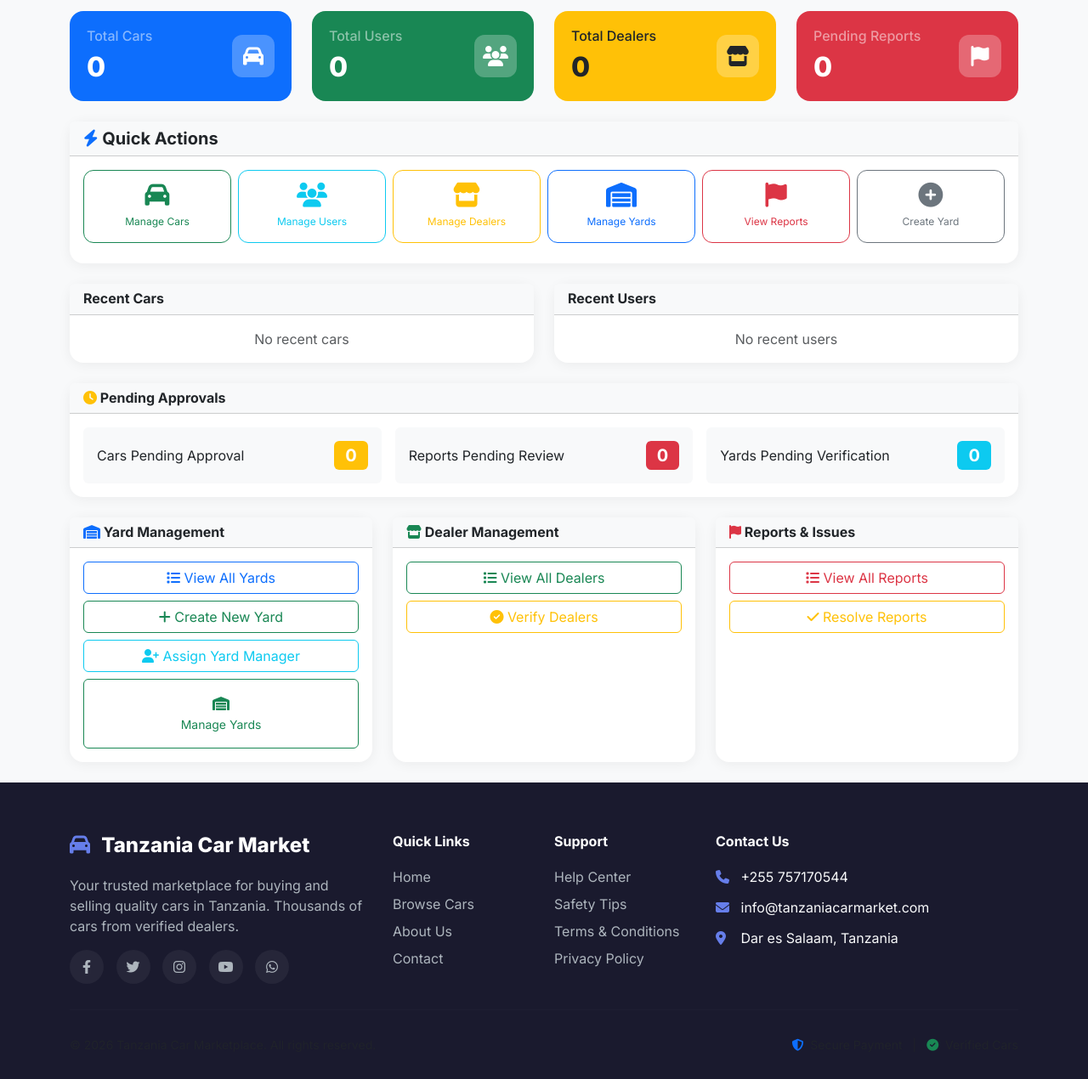
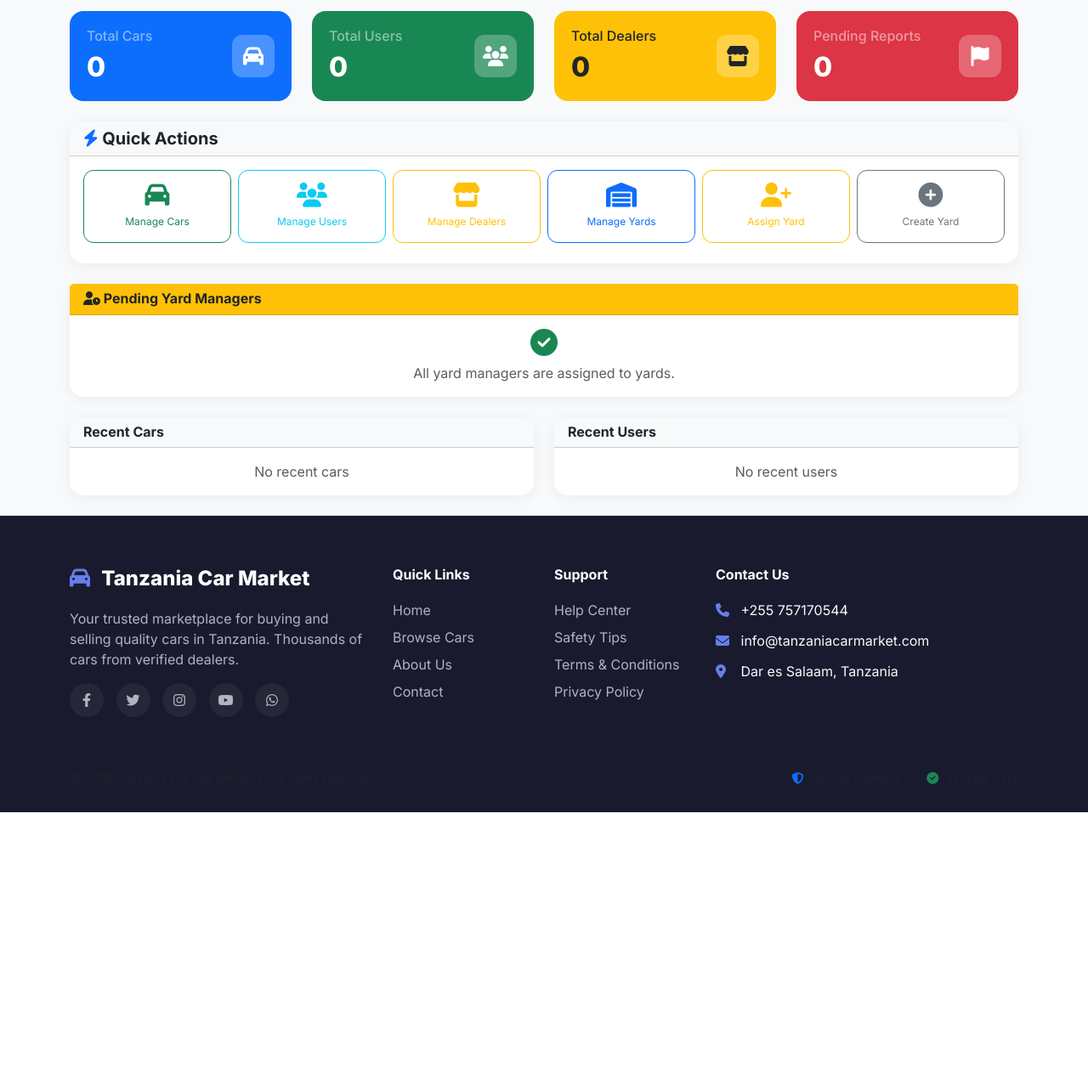
Before and after one commit to mswimamtui0/tanzania-cars-marketplace, a Django app: page /en/admin/cars/ in a window 1280 px wide. Shown: the part 207-1477 px from the top of the page at 85% size. After the commit the page ends 1163 px from the top, so only its background shows below. Run offline with Django 4.2, Linux system fonts and the light colour scheme; a user stored in the database is signed in; data comes from the database, SQL or seed files in the repository.

Commit message:
Add pending yard managers section to admin dashboard

```diff
--- a/marketplace/views.py
+++ b/marketplace/views.py
@@ -782,6 +782,7 @@ def yard_verify_dealer(request, dealer_id):
 # ========== ADMIN DASHBOARD ==========
 
 @login_required
+@login_required
 def admin_dashboard(request):
     """Admin dashboard view."""
     if not request.user.is_staff:
@@ -794,16 +795,29 @@ def admin_dashboard(request):
     total_reports = Report.objects.filter(status='pending').count()
     pending_cars = Car.objects.filter(is_approved=False).count()
 
+    # Get pending yard managers (users with yard_manager role but no yard assigned)
+    pending_yard_managers = UserProfile.objects.filter(
+        role='yard_manager'
+    ).exclude(
+        user__managed_yards__isnull=False  # Exclude those already assigned to a yard
+    ).select_related('user')
+
+    # Get pending yards (yards without managers)
+    pending_yards = Yard.objects.filter(manager__isnull=True, is_active=False)
+
     context = {
         'total_cars': total_cars,
         'total_users': total_users,
         'total_dealers': total_dealers,
         'total_reports': total_reports,
         'pending_cars': pending_cars,
+        'pending_yard_managers': pending_yard_managers,
+        'pending_yards': pending_yards,
         'recent_cars': Car.objects.order_by('-created_at')[:10],
         'recent_users': User.objects.order_by('-date_joined')[:10],
     }
     return render(request, 'marketplace/admin_dashboard.html', context)
+
 
 @login_required
 def admin_users(request):
@@ -1264,3 +1278,65 @@ def set_language(request):
             request.session[translation.LANGUAGE_SESSION_KEY] = language
             messages.success(request, _('Language changed successfully!'))
     return redirect(request.META.get('HTTP_REFERER', 'home'))
+
+@login_required
+def admin_verify_yard(request, yard_id):
+    """Admin verify yard view."""
+    if not request.user.is_staff:
+        messages.error(request, _('Access denied. Admin only.'))
+        return redirect('home')
+
+    yard = get_object_or_404(Yard, id=yard_id)
+    yard.is_active = not yard.is_active
+    yard.save()
+
+    status = 'activated' if yard.is_active else 'deactivated'
+    messages.success(request, _('Yard {} successfully!').format(status))
+    return redirect('admin_yards')
+
+
+
+@login_required
+def admin_verify_yard_list(request):
+    """Admin view to verify pending yards."""
+    if not request.user.is_staff:
+        messages.error(request, _('Access denied. Admin only.'))
+        return redirect('home')
+
+    # Get all yards that are not verified
+    pending_yards = Yard.objects.filter(is_active=False)
+
+    context = {
+        'pending_yards': pending_yards,
+    }
+    return render(request, 'marketplace/admin_verify_yard_list.html', context)
+
+@login_required
+def admin_verify_yard(request, yard_id):
+    """Admin verify a specific yard."""
+    if not request.user.is_staff:
+        messages.error(request, _('Access denied. Admin only.'))
+        return redirect('home')
+
+    yard = get_object_or_404(Yard, id=yard_id)
+    yard.is_active = True
+    yard.save()
+
+    messages.success(request, f'Yard "{yard.name}" verified successfully!')
+    return redirect('admin_verify_yard_list')
+
+
+@login_required
+def admin_verify_yard_list(request):
+    """Admin view to verify pending yards."""
+    if not request.user.is_staff:
+        messages.error(request, _('Access denied. Admin only.'))
+        return redirect('home')
+
+    # Get all yards that are not active
+    pending_yards = Yard.objects.filter(is_active=False)
+
+    context = {
+        'pending_yards': pending_yards,
+    }
+    return render(request, 'marketplace/admin_verify_yard_list.html', context)
--- a/templates/marketplace/admin_dashboard.html
+++ b/templates/marketplace/admin_dashboard.html
@@ -44,11 +44,6 @@
         font-weight: 800;
     }
 
-    .stat-card .stat-label {
-        color: #6c757d;
-        font-size: 0.9rem;
-    }
-
     .btn-action {
         border-radius: 12px;
         padding: 15px 10px;
@@ -72,6 +67,27 @@
 
     .btn-action small {
         font-size: 0.75rem;
+    }
+
+    .pending-item {
+        border-left: 4px solid #ffc107;
+        transition: all 0.3s ease;
+    }
+
+    .pending-item:hover {
+        background-color: #fff8e1;
+    }
+
+    .pending-item .badge-pending {
+        background: #ffc107;
+        color: #000;
+        animation: pulse 2s infinite;
+    }
+
+    @keyframes pulse {
+        0% { opacity: 1; }
+        50% { opacity: 0.6; }
+        100% { opacity: 1; }
     }
 </style>
 
@@ -143,6 +159,50 @@
         </div>
     </div>
 
+    <!-- Pending Yard Managers Alert -->
+    {% if pending_yard_managers %}
+    <div class="alert alert-warning alert-dismissible fade show mb-4">
+        <div class="d-flex align-items-center">
+            <i class="fas fa-exclamation-triangle fa-2x me-3"></i>
+            <div>
+                <h5 class="mb-1">{% trans "Pending Yard Managers" %}</h5>
+                <p class="mb-0">
+                    {% blocktrans count count=pending_yard_managers|length %}
+                    There is {{ count }} yard manager waiting to be assigned to a yard.
+                    {% plural %}
+                    There are {{ count }} yard managers waiting to be assigned to a yard.
+                    {% endblocktrans %}
+                </p>
+            </div>
+            <a href="#pending-yard-managers" class="btn btn-warning ms-auto">
+                <i class="fas fa-arrow-right"></i> {% trans "Assign Now" %}
+            </a>
+        </div>
+    </div>
+    {% endif %}
+
+    <!-- Pending Yards Alert -->
+    {% if pending_yards %}
+    <div class="alert alert-info alert-dismissible fade show mb-4">
+        <div class="d-flex align-items-center">
+            <i class="fas fa-warehouse fa-2x me-3"></i>
+            <div>
+                <h5 class="mb-1">{% trans "Pending Yards" %}</h5>
+                <p class="mb-0">
+                    {% blocktrans count count=pending_yards|length %}
+                    There is {{ count }} yard waiting to be activated.
+                    {% plural %}
+                    There are {{ count }} yards waiting to be activated.
+                    {% endblocktrans %}
+                </p>
+            </div>
+            <a href="{% url 'admin_yards' %}" class="btn btn-info ms-auto">
+                <i class="fas fa-arrow-right"></i> {% trans "Activate Now" %}
+            </a>
+        </div>
+    </div>
+    {% endif %}
+
     <!-- Quick Actions -->
     <div class="card dashboard-card mb-4">
         <div class="card-header bg-light">
@@ -175,9 +235,9 @@
                     </a>
                 </div>
                 <div class="col-md-2 col-4 mb-2">
-                    <a href="{% url 'admin_reports' %}" class="btn btn-outline-danger btn-action w-100">
-                        <i class="fas fa-flag"></i>
-                        <small>{% trans "View Reports" %}</small>
+                    <a href="{% url 'admin_assign_yard' %}" class="btn btn-outline-warning btn-action w-100">
+                        <i class="fas fa-user-plus"></i>
+                        <small>{% trans "Assign Yard" %}</small>
                     </a>
                 </div>
                 <div class="col-md-2 col-4 mb-2">
@@ -187,6 +247,51 @@
                     </a>
                 </div>
             </div>
+        </div>
+    </div>
+
+    <!-- Pending Yard Managers Section -->
+    <div id="pending-yard-managers" class="card dashboard-card mb-4">
+        <div class="card-header bg-warning">
+            <h6 class="mb-0 fw-bold text-dark">
+                <i class="fas fa-user-clock"></i> {% trans "Pending Yard Managers" %}
+                {% if pending_yard_managers %}
+                    <span class="badge bg-danger ms-2">{{ pending_yard_managers|length }}</span>
+                {% endif %}
+            </h6>
+        </div>
+        <div class="card-body p-0">
+            {% if pending_yard_managers %}
+                <div class="list-group list-group-flush">
+                    {% for profile in pending_yard_managers %}
+                        <div class="list-group-item d-flex justify-content-between align-items-center pending-item">
+                            <div>
+                                <strong>{{ profile.user.username }}</strong>
+                                <br>
+                                <small class="text-muted">
+                                    {{ profile.user.email }} |
+                                    Registered: {{ profile.user.date_joined|date:"Y-m-d H:i" }}
+                                </small>
+                                <br>
+                                <small class="text-muted">
+                                    <i class="fas fa-phone"></i> {{ profile.phone|default:"No phone" }} |
+                                    <i class="fas fa-building"></i> {{ profile.company_name|default:"No company" }}
+                                </small>
+                            </div>
+                            <div>
+                                <a href="{% url 'admin_assign_yard' %}?user={{ profile.user.id }}" class="btn btn-success btn-sm">
+                                    <i class="fas fa-check"></i> {% trans "Assign to Yard" %}
+                                </a>
+                            </div>
+                        </div>
+                    {% endfor %}
+                </div>
+            {% else %}
+                <div class="p-3 text-center text-muted">
+                    <i class="fas fa-check-circle fa-2x text-success mb-2"></i>
+                    <p class="mb-0">{% trans "All yard managers are assigned to yards." %}</p>
+                </div>
+            {% endif %}
         </div>
     </div>
 
@@ -251,101 +356,5 @@
             </div>
         </div>
     </div>
-
-    <!-- Pending Approvals -->
-    <div class="row mt-4">
-        <div class="col-12">
-            <div class="card dashboard-card">
-                <div class="card-header bg-light">
-                    <h6 class="mb-0 fw-bold"><i class="fas fa-clock text-warning"></i> {% trans "Pending Approvals" %}</h6>
-                </div>
-                <div class="card-body">
-                    <div class="row g-3">
-                        <div class="col-md-4">
-                            <div class="d-flex justify-content-between align-items-center p-3 bg-light rounded">
-                                <span>{% trans "Cars Pending Approval" %}</span>
-                                <span class="badge bg-warning fs-5">{{ pending_cars|default:"0" }}</span>
-                            </div>
-                        </div>
-                        <div class="col-md-4">
-                            <div class="d-flex justify-content-between align-items-center p-3 bg-light rounded">
-                                <span>{% trans "Reports Pending Review" %}</span>
-                                <span class="badge bg-danger fs-5">{{ total_reports|default:"0" }}</span>
-                            </div>
-                        </div>
-                        <div class="col-md-4">
-                            <div class="d-flex justify-content-between align-items-center p-3 bg-light rounded">
-                                <span>{% trans "Yards Pending Verification" %}</span>
-                                <span class="badge bg-info fs-5">{{ pending_yards|default:"0" }}</span>
-                            </div>
-                        </div>
-                    </div>
-                </div>
-            </div>
-        </div>
-    </div>
-
-    <!-- Admin Management -->
-    <div class="row mt-4">
-        <div class="col-md-4">
-            <div class="card dashboard-card">
-                <div class="card-header bg-light">
-                    <h6 class="mb-0 fw-bold"><i class="fas fa-warehouse text-primary"></i> {% trans "Yard Management" %}</h6>
-                </div>
-                <div class="card-body">
-                    <div class="d-grid gap-2">
-                        <a href="{% url 'admin_yards' %}" class="btn btn-outline-primary">
-                            <i class="fas fa-list"></i> {% trans "View All Yards" %}
-                        </a>
-                        <a href="{% url 'admin_create_yard' %}" class="btn btn-outline-success">
-                            <i class="fas fa-plus"></i> {% trans "Create New Yard" %}
-                        </a>
-                        <a href="{% url 'admin_assign_yard' %}" class="btn btn-outline-info">
-                            <i class="fas fa-user-plus"></i> {% trans "Assign Yard Manager" %}
-                        </a>
-                        <a href="{% url 'admin_yards' %}" class="btn btn-outline-success w-100 py-3">
-    <i class="fas fa-warehouse"></i><br>
-    <small>{% trans "Manage Yards" %}</small>
-</a>
-
-                    </div>
-                </div>
-            </div>
-        </div>
-        <div class="col-md-4">
-            <div class="card dashboard-card">
-                <div class="card-header bg-light">
-                    <h6 class="mb-0 fw-bold"><i class="fas fa-store text-success"></i> {% trans "Dealer Management" %}</h6>
-                </div>
-                <div class="card-body">
-                    <div class="d-grid gap-2">
-                        <a href="{% url 'admin_dealers' %}" class="btn btn-outline-success">
-                            <i class="fas fa-list"></i> {% trans "View All Dealers" %}
-                        </a>
-                        <a href="{% url 'admin_dealers' %}" class="btn btn-outline-warning">
-                            <i class="fas fa-check-circle"></i> {% trans "Verify Dealers" %}
-                        </a>
-                    </div>
-                </div>
-            </div>
-        </div>
-        <div class="col-md-4">
-            <div class="card dashboard-card">
-                <div class="card-header bg-light">
-                    <h6 class="mb-0 fw-bold"><i class="fas fa-flag text-danger"></i> {% trans "Reports & Issues" %}</h6>
-                </div>
-                <div class="card-body">
-                    <div class="d-grid gap-2">
-                        <a href="{% url 'admin_reports' %}" class="btn btn-outline-danger">
-                            <i class="fas fa-list"></i> {% trans "View All Reports" %}
-                        </a>
-                        <a href="{% url 'admin_reports' %}" class="btn btn-outline-warning">
-                            <i class="fas fa-check"></i> {% trans "Resolve Reports" %}
-                        </a>
-                    </div>
-                </div>
-            </div>
-        </div>
-    </div>
 </div>
 {% endblock %}
```
